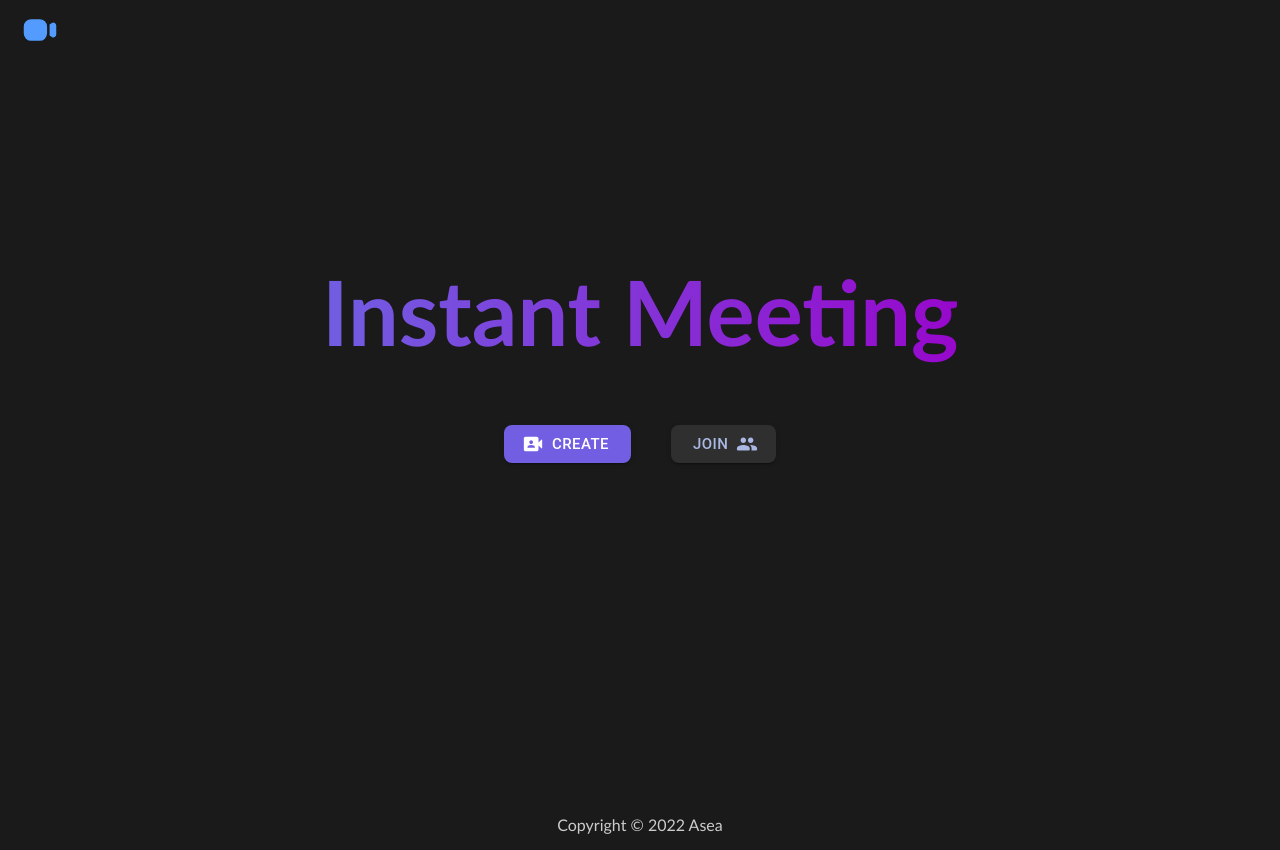
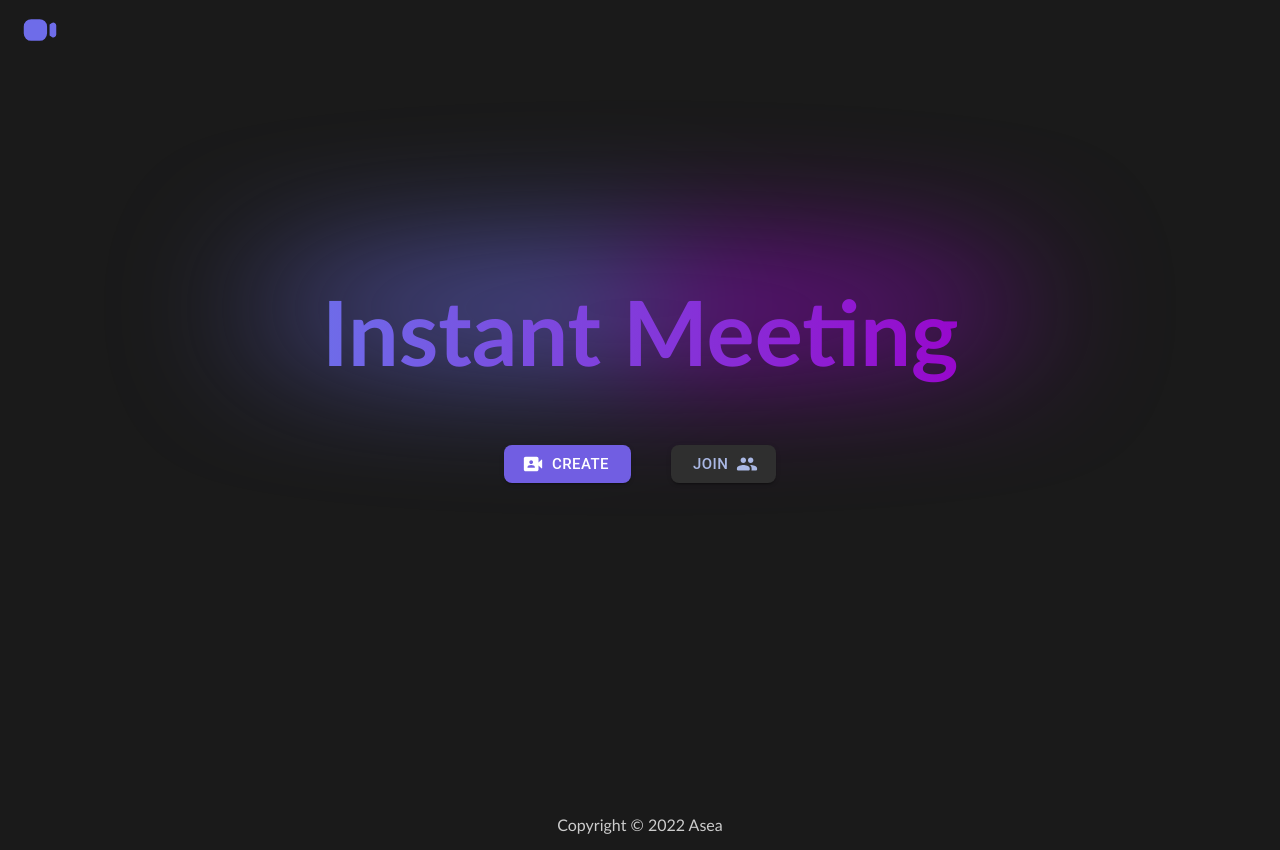
Before and after one commit to AAAAsea/instant-meeting, a React (Vite) app: page / in a window 1280 px wide. Built offline with nearby package versions, Linux system fonts and the light colour scheme; no server answers.

Commit message:
feat: 首页样式

```diff
--- a/src/pages/Home/index.css
+++ b/src/pages/Home/index.css
@@ -7,12 +7,11 @@
   flex-direction: column;
 }
 h1{
-  background: linear-gradient(to right, #715ee2, #9708CC);
+  background: linear-gradient(to right, #6e6ce9, #9708CC);
   -webkit-background-clip: text;
   color: transparent;
   font-size: 90px;
   font-weight: bolder;
-  margin-top: -80px;
   transition: .1s;
   text-align: center;
 }
@@ -23,7 +22,21 @@ h1{
     margin-bottom: 100px;
   }
 }
-
+.h1-container{
+  position: relative;
+  margin-top: -100px;
+}
+.h1-bg{
+  width: 800px;
+  height: 80px;
+  position: absolute;
+  top: 40%;
+  left: 50%;
+  border-radius: 50%;
+  background-image: linear-gradient( -45deg, #9708CC 50%, #6e6ce9 50% );;
+  filter: blur(70px);
+  transform: translate(-50%,-50%);
+}
 .desc{
   color: var(--secondary-text-color);
   height: 50px;
--- a/src/pages/Home/index.jsx
+++ b/src/pages/Home/index.jsx
@@ -15,7 +15,10 @@ const Home = () => {
     <>
       <div id="home">
         <img id="logo" src={logo} onClick={() => { navigate('/') }} />
-        <h1 className='animate__animated animate__zoomIn'>Instant Meeting</h1>
+        <div className="h1-container">
+          <div className="h1-bg"></div>
+          <h1 className='animate__animated animate__zoomIn'>Instant Meeting</h1>
+        </div>
         {/* <span className="desc">Start your own meeting room!</span> */}
         <div className="start-btn ">
           <Button
```
Also changed, not shown: public/video.svg, 1 other file (tests, documents, lock files or other folders).
